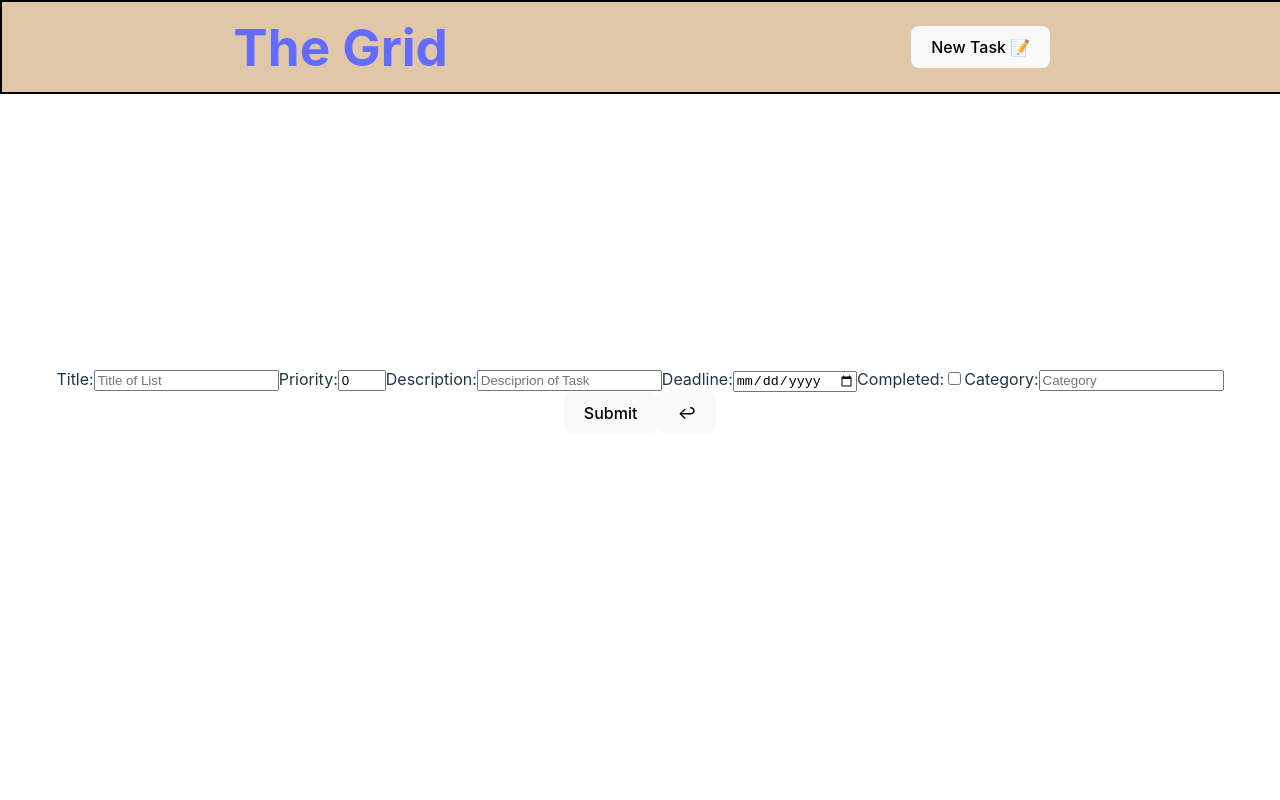
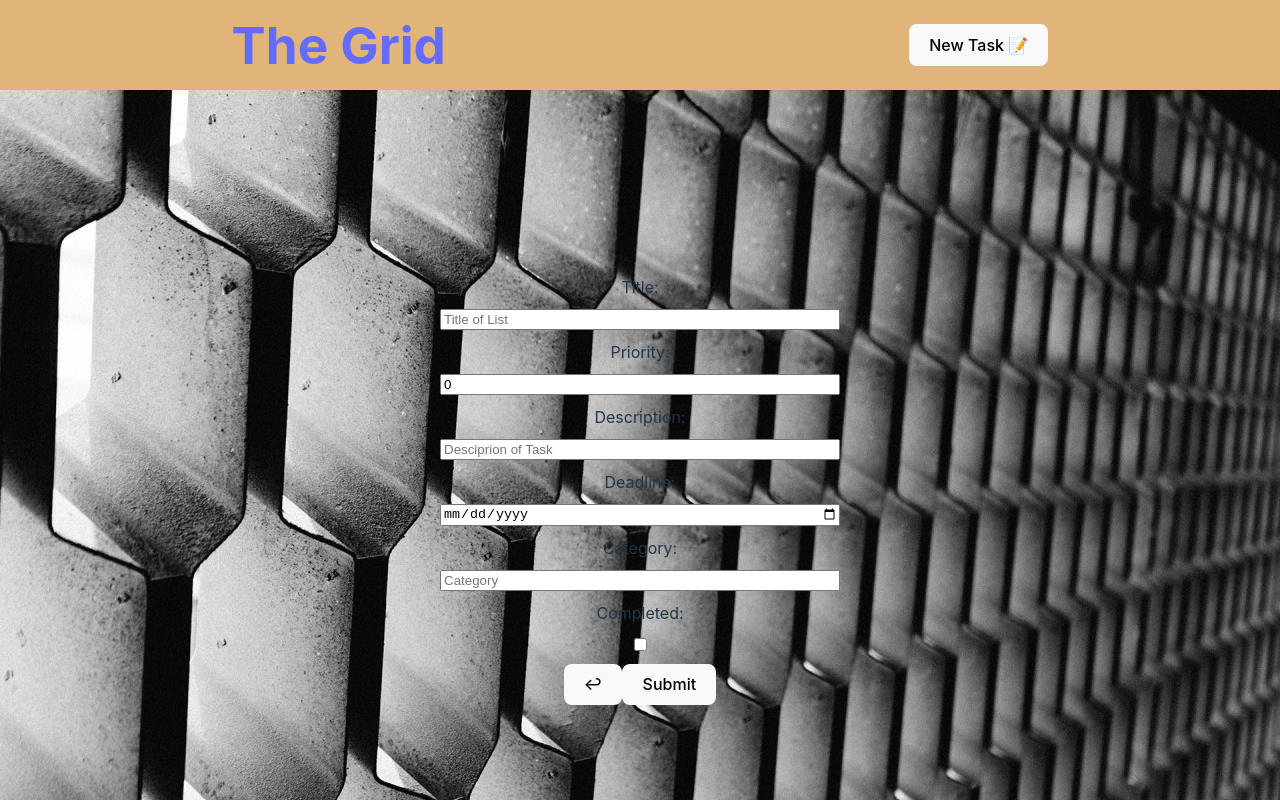
Before and after one commit to JBMontes/grid-frontend, a React (Vite) app: page /grid/new in a window 1280 px wide. Built offline with nearby package versions, Linux system fonts and the light colour scheme.

Commit message:
Added CSS to detail and taskform components

```diff
--- a/src/App.jsx
+++ b/src/App.jsx
@@ -6,10 +6,10 @@ import { BrowserRouter as Router, Routes, Route } from "react-router-dom";
 import NavBar from './components/NavBar';
 import Home from './pages/Home';
 import ShowAll from './components/ShowAll';
-// import Grid from './components/Grid';
 import Detail from './components/Detail';
 import TaskForm from './components/TaskForm';
 import Edit from './components/Edit';
+
 function App() {
 
 
@@ -22,7 +22,6 @@ function App() {
 <Routes>
 <Route path="/" element={<Home />} />
 <Route path="/grid" element={<ShowAll />} />
-{/* <Route path='/grid/grid' element={<Grid />} /> */}
 <Route path='/grid/:id' element={<Detail />} />
 <Route path='/grid/new' element={<TaskForm />} />
 <Route path='/grid/:id/edit' element={<Edit />} />
--- a/src/components/TaskForm.jsx
+++ b/src/components/TaskForm.jsx
@@ -1,6 +1,6 @@
 import { useState } from "react";
 import { useNavigate, Link } from "react-router-dom";
-
+import '../styles/TaskForm.css'
 const API = import.meta.env.VITE_API_URL;
 
 export default function TaskForm(){
@@ -19,14 +19,6 @@ export default function TaskForm(){
     })
 
     const addList = () => {
-        // const ListData = {
-        //     title: list.title,
-        //     priority:list.priority,
-        //     description:list.description,
-        //     deadline:list.deadline,
-        //     completed: list.completed,
-        //     category: list.category
-        // }
 
         fetch(`${API}/grid`, {
             method: "POST",
@@ -102,14 +94,6 @@ export default function TaskForm(){
                         required
                     />
 
-                    <label htmlFor="completed">Completed:</label>
-                    <input
-                        id="completed"
-                        type="checkbox"
-                        onChange={handleCheckboxChange}
-                        checked={list.completed }
-                    />
-
                     <label htmlFor="category">Category:</label>
                     <input
                         id="category"
@@ -119,12 +103,20 @@ export default function TaskForm(){
                         placeholder="Category"
                         required
                     />
+                    <label htmlFor="completed">Completed:</label>
+                    <input
+                        id="completed"
+                        type="checkbox"
+                        onChange={handleCheckboxChange}
+                        checked={list.completed }
+                    />
+
 
                     <div className="submitButton">
-                        <button type="submit" >Submit</button>
                         <Link to={`/grid`} className="newLink" style={{ margin: '0', padding: '0' }}>
                             <button>↩︎</button>
                         </Link>
+                        <button type="submit" >Submit</button>
                     </div>
                 </form>
             </div>
--- /dev/null
+++ b/src/styles/Detail.css
@@ -0,0 +1,28 @@
+.OuterDetail {
+  background-image: url(/public/photo-1651774322036-17f85fbd1a36.avif);
+  background-size: cover;
+  position: fixed;
+  top: 90px;
+  left: 0px;
+  width: 100%;
+  height: 100%;
+  display: flex;
+  flex-direction: column;
+  justify-content: center;
+  align-items: center;
+}
+
+.detail {
+  border: 3px solid black;
+  width: 50%;
+  background-color: rgba(255, 235, 205, 0.623);
+  color: black;
+  padding: 10px;
+}
+
+.buttons {
+
+  color: bisque;
+    display: flex;
+    justify-content: space-around;
+}
--- a/src/styles/Home.css
+++ b/src/styles/Home.css
@@ -69,8 +69,8 @@
   color: white;
   padding: 15px;
     /* background-image:url(/public/photo-1684057871822-d9354b8f04a7.avif); */
-    /* background-image:url(/public/num\ 9.avif); */
-    background-image:url(/num\ 11.avif);
+    background-image:url(/photo-1684057871822-d9354b8f04a7.avif);
+
     background-size: cover;
     /* animation: imageShift 20s infinite linear; */
     /* animation: imageShift 1 2s;
@@ -84,9 +84,9 @@
     justify-content: space-evenly;
     align-items:center;
     gap: 30px;
-    /* position:relative;
-    left: -100px;
-    top: 300px; */
+    position:relative;
+    left: -20px;
+    /* top: 300px; */
 
 
   }
--- a/src/styles/NavBar.css
+++ b/src/styles/NavBar.css
@@ -3,8 +3,7 @@
     top: 0px;
     left: 0px;
     width: 100%;
-    border: 2px solid, black;
-    background-color: rgb(223, 199, 168);
+    background-color: rgb(225, 180, 121);
     height: 90px;
     display: flex;
     flex-direction: row;
--- a/src/styles/ShowAll.css
+++ b/src/styles/ShowAll.css
@@ -1,5 +1,5 @@
 .showAll{
-    background-image:url(/photo-1651604454911-fdfb0edde727.avif);
+    background-image:url(/photo-1586075010923-2dd4570fb338.avif);
     background-size: cover;
     position:fixed;
     top: 90px;
--- /dev/null
+++ b/src/styles/TaskForm.css
@@ -0,0 +1,21 @@
+.new{
+
+    background-image: url(/public/num13.jpeg);
+    background-size: cover;
+    position:fixed;
+    top: 90px;
+    left: 0px;
+    width: 100%;
+    height: 100%;
+    display: flex;
+    flex-direction: column;
+    justify-content: center;
+    align-items: center;
+}
+
+.newForm{
+    display:flex;
+    flex-direction: column;
+    width:400px;
+    gap: 10px;
+}
```
Also changed, not shown: src/components/Detail.jsx (+5 -2 lines), src/components/PriorityOne.jsx (deleted, +0 -16 lines), src/components/PriorityThree.jsx (deleted, +0 -13 lines), src/components/PriorityTwo.jsx (deleted, +0 -14 lines), src/components/PriortyFour.jsx (deleted, +0 -12 lines), public/num12.jpeg (added), public/num13.jpeg (added).
